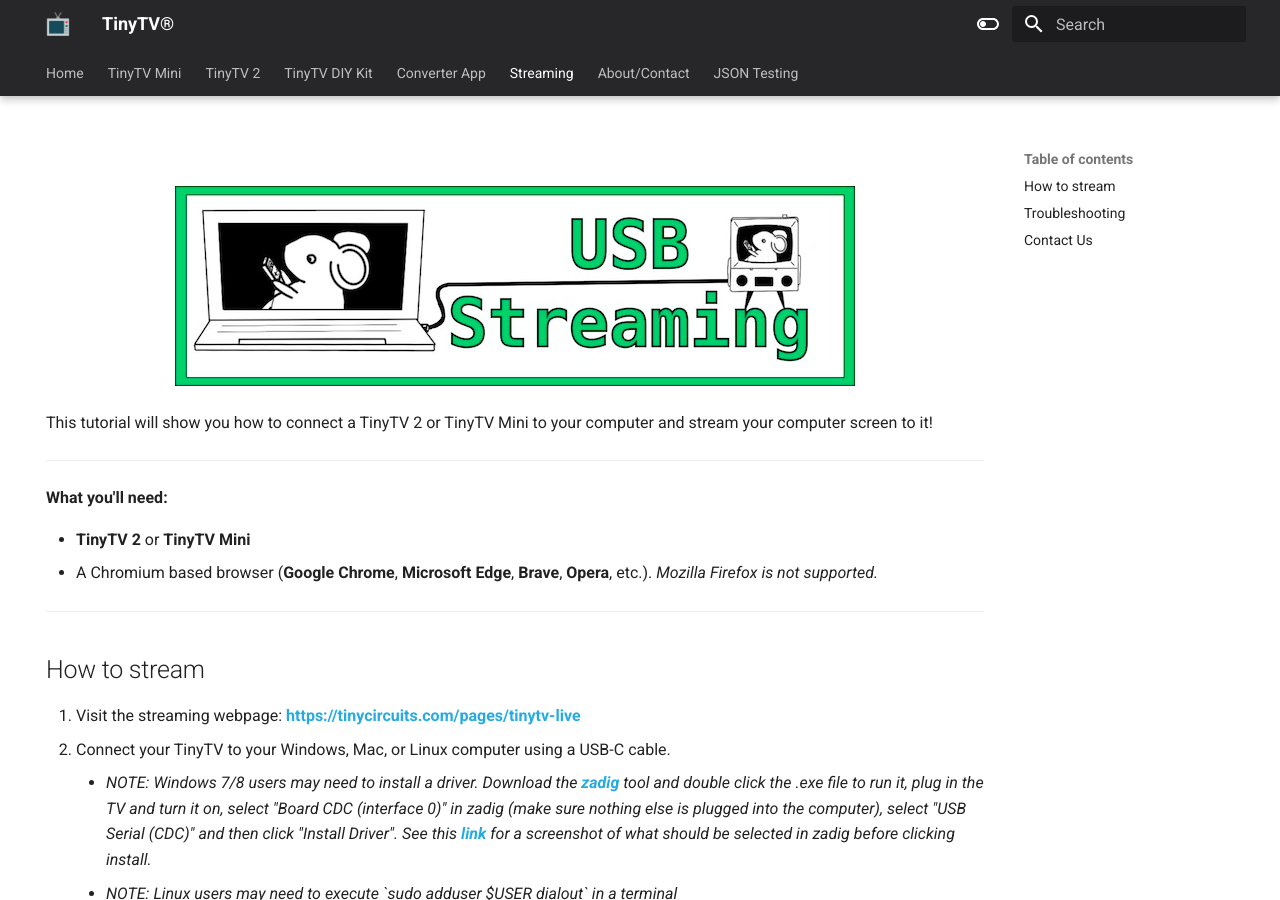
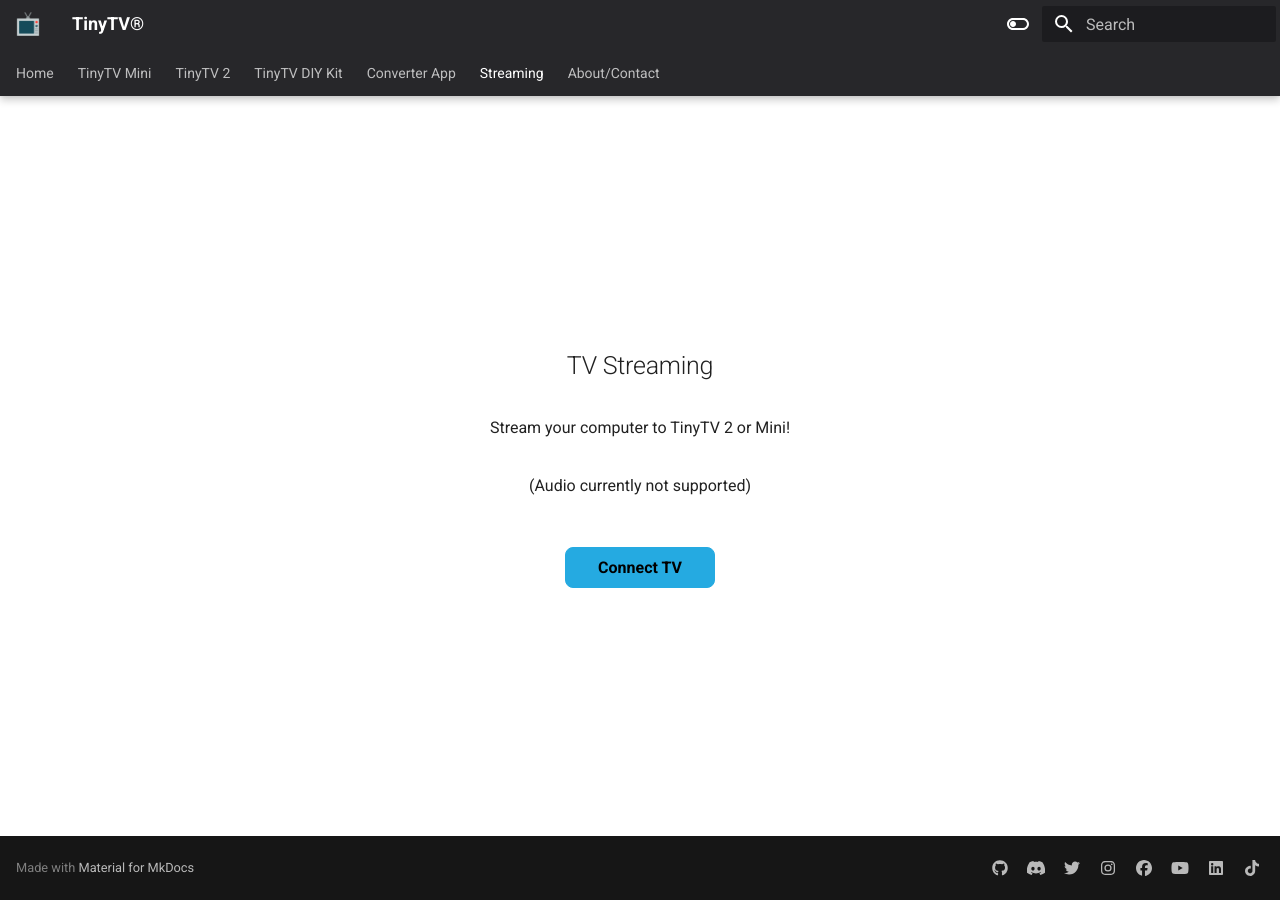
Before and after one commit to TinyCircuits/TinyTV-site, an MkDocs documentation site: the page built from docs/Streaming.md, in a window 1280 px wide and 900 px high. Built offline with MkDocs 1.6.1 and Material for MkDocs 9.7.7, drawn with Linux system fonts in a browser that asks for light colours; some of the changed text lies outside the part shown.

Commit message:
Move JSON Testing to Streaming page

```diff
--- a/docs/Streaming.md
+++ b/docs/Streaming.md
@@ -1,89 +1,151 @@
 ---
 hide:
   - navigation
----
-#
-
-<center>
-<img src="../images/banner-usb-streaming.jpg" alt="TinyTV Mini streaming cute vector drawing" />
-</center>
-
-This tutorial will show you how to connect a TinyTV 2 or TinyTV Mini to your computer and stream your computer screen to it!
-
+  - toc
 ---
 
-**What you'll need:**
-
-*   **TinyTV 2** or **TinyTV Mini**
-*   A Chromium based browser (**Google Chrome**, **Microsoft Edge**, **Brave**, **Opera**, etc.). _Mozilla Firefox is not supported._
-
----
-
-## How to stream
+<!-- All that up there hides the navigation (left pane) and table of contents (right pane) -->
 
 
-1.  Visit the streaming webpage: **[https://tinycircuits.com/pages/tinytv-live](https://tinycircuits.com/pages/tinytv-live "https://tinycircuits.com/pages/tinytv-live")**
-2.  Connect your TinyTV to your Windows, Mac, or Linux computer using a USB-C cable.
-    *  *NOTE: Windows 7/8 users may need to install a driver. Download the **[zadig](https://github.com/pbatard/libwdi/releases/download/v1.4.1/zadig-2.7.exe "zadig")** tool and double click the .exe file to run it, plug in the TV and turn it on, select "Board CDC (interface 0)" in zadig (make sure nothing else is plugged into the computer), select "USB Serial (CDC)" and then click "Install Driver". See this **[link](https://github.com/raspberrypi/pico-feedback/issues/118#issue-823753492 "link")** for a screenshot of what should be selected in zadig before clicking install.*
-    *  *NOTE: Linux users may need to execute \`sudo adduser $USER dialout\` in a terminal*
+<style>
+  /* Remove page title */
+  h1{
+    visibility: hidden;
+    position: absolute;
+  }
+
+  /* Convenience class for centering elements */
+  .flex-center{
+    display: flex;
+    flex-direction: column;
+    justify-content: center;
+    align-items: center;
+  }
+
+  .invisible{
+    position: absolute;
+    visibility: hidden;
+    opacity: 0;
+  }
+
+  .maximize{
+    width: 40vw;
+    height: calc(135/216)vw;
+    max-height: 40vh;
+    max-width: calc(216/135)vh;
+  }
 
 
-3.  Turn the TV on
-    * TinyTV 2 - power button is on the top right of the TV
-    * TinyTV Mini - power button is the top middle
+  /* Override/add to allow centering in page */
+  .md-main{
+    display: flex;
+    flex-direction: column;
+    justify-content: center;
+    align-items: center;
+  }
+
+  /* Override and remove margin to allow complete control over centering elements, grow to max height */
+  .md-main__inner{
+    margin-top: 0px;
+    flex-grow: 1;
+    width: 100%;
+  }
+
+  .md-grid{
+    margin-left: 0;
+    margin-right: 0;
+    max-width: 100%;
+  }
+
+  .md-content__inner{
+    margin-top: 0px;
+    flex-grow: 1;
+    display: flex;
+    flex-direction: column;
+    justify-content: center;
+    align-items: center;
+    width: 100%;
+  }
+
+  /* Override/add to center elements in max height */
+  .md-content{
+    display: flex;
+    flex-direction: column;
+    justify-content: center;
+    align-items: center;
+    width: 100%;
+  }
+
+  /* Copy of home.html to get buttons to match buttons */
+  .tx-hero {
+    margin: 32px 2.8rem;
+    color: var(--md-primary-bg-color);
+  }
+
+  .tx-hero .md-button {
+    color: var(--md-primary-bg-color); /*outline button font and border color*/
+    border-radius: 8px;
+  }
+
+  .tx-hero .md-button--primary {
+    background-color: var(--md-typeset-a-color);
+    color: black;
+    border-color: var(--md-typeset-a-color);
+    border-width: var(--border-btn,1px);
+    border-radius: 8px;
+  }
+
+  .tx-hero .md-button:focus,
+  .tx-hero .md-button:hover:enabled {
+      background-color: var(--md-accent-fg-color); /* BG color on hover */
+      color: var(--md-default-bg-color); /*Text color on hover*/
+      border-color: var(--md-accent-fg-color); /*border color on hover*/
+  }
+
+  .tx-hero .md-button:disabled{
+      cursor: not-allowed;
+      filter: brightness(50%);
+  }
+</style>
+
+<!-- NOTE: elements in this page are referenced by javascript in project folder /docs/javascripts/streaming/stream.js -->
+<body>
+  <section id="streamScreen0" class="tx-container flex-center" style="width:100%; height:100%">
+    <h2>TV Streaming</h2>
+
+    <p id="description">Stream your computer to TinyTV 2 or Mini!</p>
+    <p id="browserSupportError" style="color:red" class="invisible">Browser not supported: please use a Chromium based browser like Google Chrome, Microsoft Edge, Opera, Brave, etc.</p>
+    <p id="audioSupportMessage">(Audio currently not supported)</p>
+
+    <div id="outputPreview" style="width:70%; height:70%; display:flex; flex-direction:row; justify-content:center;" class="invisible">
+      <canvas id="outputCanvas" width=216 height=135 style="image-rendering:pixelated; object-fit:contain;"></canvas>
+    </div>
 
 
-4.  Eject the TV by pressing the power button again, or eject the TV using your File Explorer (Windows) or Finder (Mac)
-5.  Click the "CONNECT TV" button in the middle of the page, as seen below:
+    <div class="tx-hero" style="display:flex; flex-direction:row justify-content:center; align-items:center">
+      <button id="streamConnectButton" title="stream connect button" alt="Button automatically connects TV or brings up dialog to manually connect it"
+        class="md-button md-button--primary">
+        Connect TV
+      </button>
+      <div id="cropContainer" class="invisible" style="height:100%; background-color:var(--md-primary-fg-color); border-radius:8px; margin-left:8px; display:flex; justify-content:center; align-items:center; padding:8px;">
+        <label style="display:flex; flex-direction:column; margin-left:8px; margin-right:8px;">
+          <span class="ml-1 text-lg">Contain</span>
+          <input id="inputContain" type="radio" name="radio-10" class="radio radio-sm radio-primary" checked />
+        </label>
+        <label style="display:flex; flex-direction:column; margin-left:8px; margin-right:8px;">
+          <span class="ml-1 text-lg">Cover</span>
+          <input id="inputCover" type="radio" name="radio-10" class="radio radio-sm radio-primary" />
+        </label>
+        <label style="display:flex; flex-direction:column; margin-left:8px; margin-right:8px;">
+          <span class="ml-1 text-lg">Fill</span>
+          <input id="inputFill" type="radio" name="radio-10" class="radio radio-sm radio-primary" />
+        </label>
+      </div>
+    </div>
+
+    <h3 id="infoOutput" class="invisible">Detecting TV...</h3>
+  </section>
 
 
-<center>
-<img src="../images/ConnectTV-Screenshot.jpg" alt="Screen capture of streaming site connect button" width="100%"/>
-</center>
-
-* Select the device with "TinyUSB Serial" in its name and then click the "Connect" button, like below _(NOTE: after the first time connecting the serial device, clicking the connect button will automatically connect your TV to the streaming tool and you won't need to choose it again)_
-
-<center>
-<img src="../images/SelectPort-Screenshot.jpg" alt="Screen capture of selecting port of TinyTV" width="100%"/>
-</center>
-
-* After the page auto detects your TV's type, you will be prompted to select a screen, window, or tab to stream. In this case, we'll choose to stream a desktop screen, as shown below:
-
-<center>
-<img src="../images/SelectScreen-Screenshot.jpg" alt="Screen capture of selecting what material to stream" width="100%"/>
-</center>
-
-* At this point, your computer screen should be streaming to your TV! Click the "STOP" button or unplug your TV to go back to video playing mode, change the Crop mode to Contain, Cover, or Fill, or change the screen being streamed by clicking "STOP" and then "CONNECT TV" again.
-
-<center>
-<img src="../images/Streaming-Screenshot.jpg" alt="Screen capture of stop button" width="100%"/>
-</center>
-
-
-
----
-
-## Troubleshooting
-
-
-**"Why don't I hear audio while live streaming?"**
-
-*   Audio is not supported during live streaming at this time.
-
-**"The screen is flashing or updates about once a second"**
-
-*   Due to browser and OS throttling of unfocused or minimized windows, the webpage can't update the TV's screen often. A potential workaround is being developed.
-
-**"I have a question that wasn't answered here"**
-
-*   Please contact us using our **[contact form](https://tinycircuits.com/pages/contact-us "https://tinycircuits.com/pages/contact-us")**.
-
----
-
-## Contact Us
-
-If you have any questions or feedback, contact **[TinyCircuits support](https://tinycircuits.com/pages/contact-us "TinyCircuits email and contact form")**, make a post on the **[TinyCircuits forum](http://forum.tinycircuits.com/index.php "TinyCircuits Arduino forum")**, or join the conversation on **[Discord](https://discord.gg/zkvxTUtHMe)**.
-
-Show us what you make by tagging @TinyCircuits on **[Instagram](https://www.instagram.com/tinycircuits/)**, [**Twitter**](https://twitter.com/tinycircuits), or [**Facebook**](https://www.facebook.com/TinyCircuits/) so we can feature it!
-
-Thanks for making with us!
+  <script type="module" src="/javascripts/streaming/main.js"></script>
+</body>
--- a/docs/Testing.md
+++ /dev/null
@@ -1,150 +0,0 @@
----
-hide:
-  - navigation
-  - toc
----
-
-<!-- All that up there hides the navigation (left pane) and table of contents (right pane) -->
-
-
-<style>
-  /* Remove page title */
-  h1{
-    visibility: hidden;
-    position: absolute;
-  }
-
-  /* Convenience class for centering elements */
-  .flex-center{
-    display: flex;
-    flex-direction: column;
-    justify-content: center;
-    align-items: center;
-  }
-
-  .invisible{
-    position: absolute;
-    visibility: hidden;
-    opacity: 0;
-  }
-
-  .maximize{
-    width: 40vw;
-    height: calc(135/216)vw;
-    max-height: 40vh;
-    max-width: calc(216/135)vh;
-  }
-
-
-  /* Override/add to allow centering in page */
-  .md-main{
-    display: flex;
-    flex-direction: column;
-    justify-content: center;
-    align-items: center;
-  }
-
-  /* Override and remove margin to allow complete control over centering elements, grow to max height */
-  .md-main__inner{
-    margin-top: 0px;
-    flex-grow: 1;
-    width: 100%;
-  }
-
-  .md-grid{
-    margin-left: 0;
-    margin-right: 0;
-    max-width: 100%;
-  }
-
-  .md-content__inner{
-    margin-top: 0px;
-    flex-grow: 1;
-    display: flex;
-    flex-direction: column;
-    justify-content: center;
-    align-items: center;
-    width: 100%;
-  }
-
-  /* Override/add to center elements in max height */
-  .md-content{
-    display: flex;
-    flex-direction: column;
-    justify-content: center;
-    align-items: center;
-    width: 100%;
-  }
-
-  /* Copy of home.html to get buttons to match buttons */
-  .tx-hero {
-    margin: 32px 2.8rem;
-    color: var(--md-primary-bg-color);
-  }
-
-  .tx-hero .md-button {
-    color: var(--md-primary-bg-color); /*outline button font and border color*/
-    border-radius: 8px;
-  }
-
-  .tx-hero .md-button--primary {
-    background-color: var(--md-typeset-a-color);
-    color: black;
-    border-color: var(--md-typeset-a-color);
-    border-width: var(--border-btn,1px);
-    border-radius: 8px;
-  }
-
-  .tx-hero .md-button:focus,
-  .tx-hero .md-button:hover:enabled {
-      background-color: var(--md-accent-fg-color); /* BG color on hover */
-      color: var(--md-default-bg-color); /*Text color on hover*/
-      border-color: var(--md-accent-fg-color); /*border color on hover*/
-  }
-
-  .tx-hero .md-button:disabled{
-      cursor: not-allowed;
-      filter: brightness(50%);
-  }
-</style>
-
-<!-- NOTE: elements in this page are referenced by javascript in project folder /docs/javascripts/streaming/stream.js -->
-<body>
-  <section id="streamScreen0" class="tx-container flex-center" style="width:100%; height:100%">
-    <h2>TV Streaming</h2>
-
-    <p id="description">Stream your computer to TinyTV 2 or Mini!</p>
-    <p id="browserSupportError" style="color:red" class="invisible">Browser not supported: please use a Chromium based browser like Google Chrome, Microsoft Edge, Opera, Brave, etc.</p>
-
-    <div id="outputPreview" style="width:70%; height:70%; display:flex; flex-direction:row; justify-content:center;" class="invisible">
-      <canvas id="outputCanvas" width=216 height=135 style="image-rendering:pixelated; object-fit:contain;"></canvas>
-    </div>
-
-
-    <div class="tx-hero" style="display:flex; flex-direction:row justify-content:center; align-items:center">
-      <button id="streamConnectButton" title="stream connect button" alt="Button automatically connects TV or brings up dialog to manually connect it"
-        class="md-button md-button--primary">
-        Connect TV
-      </button>
-      <div id="cropContainer" class="invisible" style="height:100%; background-color:var(--md-primary-fg-color); border-radius:8px; margin-left:8px; display:flex; justify-content:center; align-items:center; padding:8px;">
-        <label style="display:flex; flex-direction:column; margin-left:8px; margin-right:8px;">
-          <span class="ml-1 text-lg">Contain</span>
-          <input id="inputContain" type="radio" name="radio-10" class="radio radio-sm radio-primary" checked />
-        </label>
-        <label style="display:flex; flex-direction:column; margin-left:8px; margin-right:8px;">
-          <span class="ml-1 text-lg">Cover</span>
-          <input id="inputCover" type="radio" name="radio-10" class="radio radio-sm radio-primary" />
-        </label>
-        <label style="display:flex; flex-direction:column; margin-left:8px; margin-right:8px;">
-          <span class="ml-1 text-lg">Fill</span>
-          <input id="inputFill" type="radio" name="radio-10" class="radio radio-sm radio-primary" />
-        </label>
-      </div>
-    </div>
-
-    <h3 id="infoOutput" class="invisible">Detecting TV...</h3>
-  </section>
-
-
-  <script type="module" src="/javascripts/streaming/main.js"></script>
-</body>
--- a/docs/javascripts/streaming/main.js
+++ b/docs/javascripts/streaming/main.js
@@ -8,6 +8,7 @@
 let outputPreview = document.getElementById("outputPreview");
 let outputCanvas = document.getElementById("outputCanvas");
 let infoOutput = document.getElementById("infoOutput");
+let audioSupportMessage = document.getElementById("audioSupportMessage");
 
 let cropContainer = document.getElementById("cropContainer");
 let inputContain = document.getElementById("inputContain");
@@ -25,7 +26,8 @@
    cropContainer &&
    inputContain &&
    inputCover &&
-   inputFill){
+   inputFill &&
+   audioSupportMessage){
     if (!("serial" in navigator)){
         streamConnectButton.disabled = true;
         browserSupportError.classList.remove("invisible");
@@ -51,6 +53,7 @@
         cropContainer.classList.add("invisible");
         infoOutput.classList.add("invisible");
         description.classList.remove("invisible");
+        audioSupportMessage.classList.remove("invisible");
     }
     jpegStreamer.onTVDetected = (tvString) => {
         infoOutput.innerText = tvString + " detected!";
@@ -60,6 +63,7 @@
         cropContainer.classList.remove("invisible");
         description.classList.add("invisible");
         infoOutput.classList.add("invisible");
+        audioSupportMessage.classList.add("invisible");
     }
 
 
--- a/mkdocs.yml
+++ b/mkdocs.yml
@@ -9,7 +9,6 @@
   - Streaming: Streaming.md
   # - TinyTV History: TinyTV-Story.md
   - About/Contact: About.md
-  - JSON Testing: Testing.md
 
 theme:
   logo: images/television.png
```
